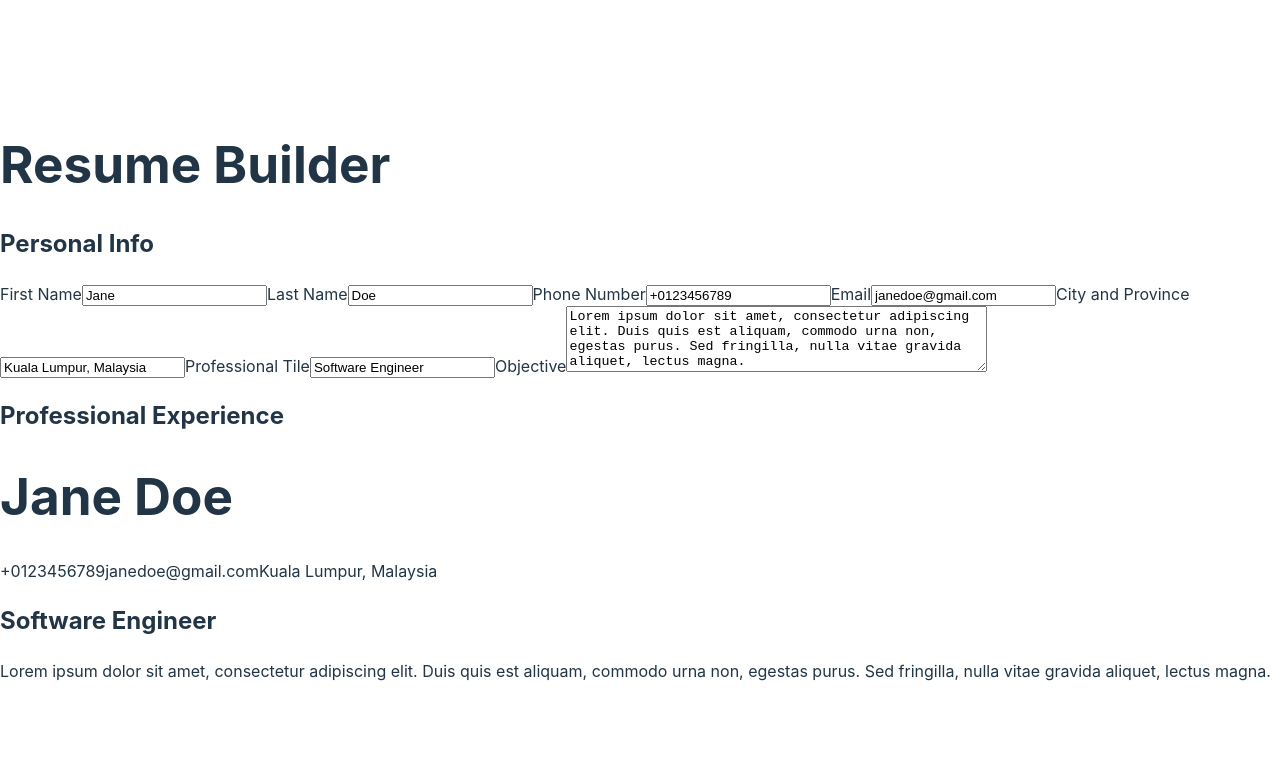
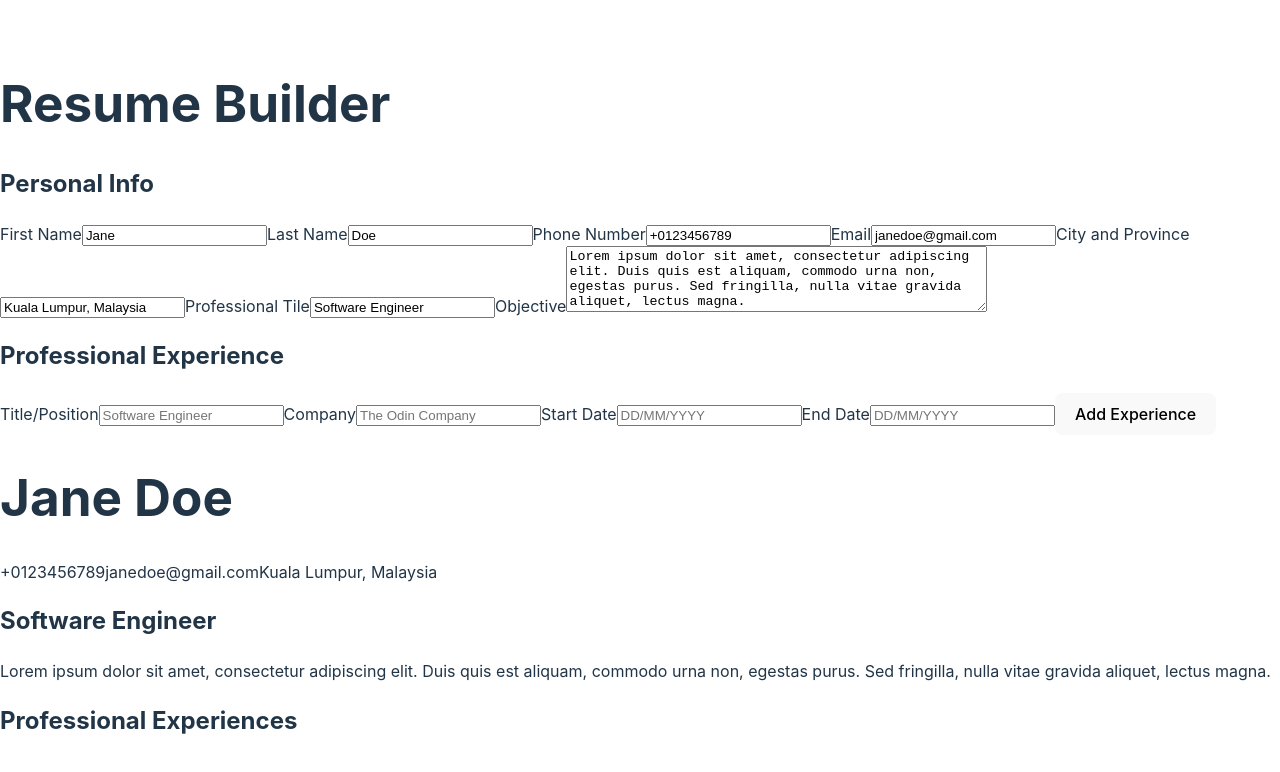
Before and after one commit to shalinekoh/project-cv, a React (Vite) app: page / in a window 1280 px wide. Shown: the top 772 px of the page. Built offline with nearby package versions, Linux system fonts and the light colour scheme.

Commit message:
Add submit and delete button to experience form

```diff
--- a/src/App.jsx
+++ b/src/App.jsx
@@ -14,21 +14,14 @@ const App = () => {
                                     summary: "Lorem ipsum dolor sit amet, consectetur adipiscing elit. Duis quis est aliquam, commodo urna non, egestas purus. Sed fringilla, nulla vitae gravida aliquet, lectus magna."
   })
 
-  const handleChange = (e) => {
-    const { name, value } = e.target; // Destructure the name and value properties from e.target
-    setData((prevData) => ({
-      ...prevData,
-      [name]: value, // Use the name attribute to update the corresponding property in state
-    }));
-  };
-
+  const [experiences, setExperiences] = useState([])
 
   return (
     <div className="App">
       <h1>Resume Builder</h1>
-      <PersonalDataForm data={data} handleData={handleChange} />
-      <ExperienceForm />
-      <Resume data={data} />
+      <PersonalDataForm data={data} setData={setData} />
+      <ExperienceForm experiences={experiences} setExperiences={setExperiences} />
+      <Resume data={data} experiences={experiences} />
     </div>
   )
 
--- a/src/components/ExperienceForm.jsx
+++ b/src/components/ExperienceForm.jsx
@@ -1,10 +1,107 @@
-import React from "react";
+// import React from "react";
+import React, { useState } from "react";
 
-function ExperienceForm({ }) {
+
+function ExperienceForm({ experiences, setExperiences }) {
+    const [experience, setExperience] = useState({
+        id: "",
+        title: "",
+        company: "",
+        startDate: "",
+        endDate: ""})
+
+    const handleChange = (e) => {
+        const {name, value} = e.target;
+        setExperience((prevExp) => ({
+            ...prevExp,
+            [name]: value
+
+        }));
+    }
+
+    const handleSubmit = (e) => {
+        e.preventDefault();
+        if (experience.id){
+            setExperiences((currentExp) =>
+                currentExp.map((exp) => exp.id === experience.id ? experience : exp)
+            )
+        }
+        else {
+            setExperiences((currentExp) => {
+                return [
+                    ...currentExp,
+                    {...experience, id: crypto.randomUUID() }
+                ]
+            })
+        }
+        setExperience({
+            id: "",
+            title: "",
+            company: "",
+            startDate: "",
+            endDate: ""})
+    }
+
+    const handleEdit = (id) => {
+        setExperience(experiences.find(exp => exp.id === id))
+    }
+
+    const handleDelete = (id) => {
+        setExperiences((currentExps) => {
+            return currentExps.filter(exp => exp.id !== id)
+        } )
+    }
 
     return (
         <div>
-            <h2>Professional Experience</h2>
+            <form onSubmit={handleSubmit}>
+                <h2>Professional Experience</h2>
+                <label for="title">Title/Position</label>
+                <input
+                    type="text"
+                    name="title"
+                    required
+                    placeholder="Software Engineer"
+                    value={experience.title}
+                    onChange={handleChange}/>
+                <label for="company">Company</label>
+                <input
+                    type="text"
+                    name="company"
+                    required
+                    placeholder="The Odin Company"
+                    value={experience.company}
+                    onChange={handleChange}/>
+                <label for="startDate">Start Date</label>
+                <input
+                    type="text"
+                    name="startDate"
+                    required
+                    placeholder="DD/MM/YYYY"
+                    value={experience.startDate}
+                    onChange={handleChange}/>
+                <label for="endDate">End Date</label>
+                <input
+                    type="text"
+                    name="endDate"
+                    required
+                    placeholder="DD/MM/YYYY"
+                    value={experience.endDate}
+                    onChange={handleChange}/>
+                <button type="submit">{experience.id ? "Update Experience" : "Add Experience"}</button>
+            </form>
+
+            {experiences.map((exp) => (
+
+                <li key={exp.id}>
+                    <p>{exp.title}</p>
+                    <p>{exp.company}</p>
+                    <p>{exp.startDate + " - " + exp.endDate}</p>
+                    <button onClick={e => handleEdit(exp.id)}>Edit</button>
+                    <button onClick={e => handleDelete(exp.id)}>Delete</button>
+                </li>
+
+            ))}
         </div>
     )
 }
--- a/src/components/PersonalDataForm.jsx
+++ b/src/components/PersonalDataForm.jsx
@@ -1,6 +1,14 @@
 import React from 'react';
 
-function PersonalDataForm({ data, handleData }){
+function PersonalDataForm({ data, setData }){
+    const handleData = (e) => {
+        const { name, value } = e.target; // Destructure the name and value properties from e.target
+        setData((prevData) => ({
+          ...prevData,
+          [name]: value, // Use the name attribute to update the corresponding property in state
+        }));
+      };
+
     return (
         <>
             <h2>Personal Info</h2>
--- a/src/components/Resume.jsx
+++ b/src/components/Resume.jsx
@@ -1,6 +1,6 @@
 import React from 'react';
 
-function Resume({ data }){
+function Resume({ data, experiences }){
     return (
         <div>
             <h1>{data.firstName + " " + data.lastName}</h1>
@@ -11,6 +11,16 @@ function Resume({ data }){
             </div>
             <h2>{data.title}</h2>
             <p>{data.summary}</p>
+
+
+            <h2>Professional Experiences</h2>
+            {experiences.map((exp) => (
+                <div>
+                    <h3>{exp.title}</h3>
+                    <h4>{exp.company}</h4>
+                    <h4>{exp.startDate + " - " + exp.endDate}</h4>
+                 </div>
+            ))}
         </div>
     );
 };
```
